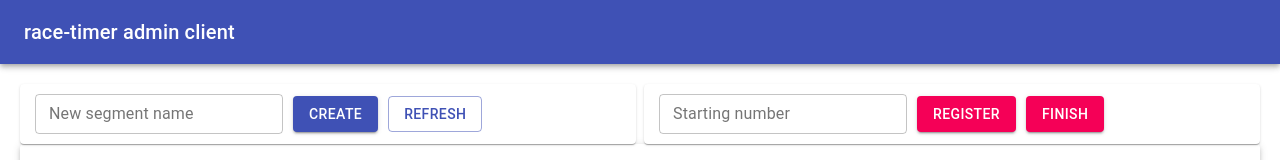
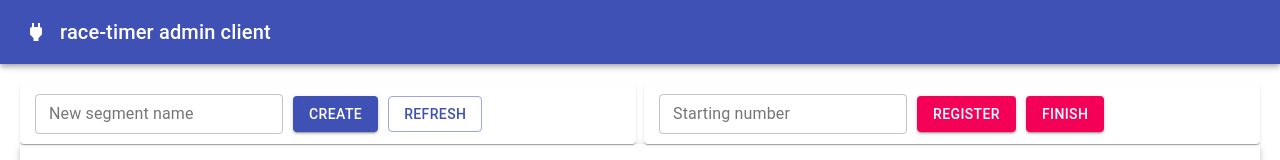
Before and after one commit to dadikovi/race-timer, a React (Create React App) app in the folder client_admin/: page / in a window 1280 px wide. Shown: the top 160 px of the page. Built offline with nearby package versions, Linux system fonts and the light colour scheme; no server answers.

Commit message:
Admin features are hideable

```diff
--- a/client_admin/src/AdminPanel.tsx
+++ b/client_admin/src/AdminPanel.tsx
@@ -12,7 +12,11 @@ function refresh(setResults: Function, setSegments: Function) {
   getSegments().then(segments => setSegments(segments));
 }
 
-export default function AdminPanel() {
+interface AdminPanelProps {
+  displayAdminFeatures: boolean
+}
+
+export default function AdminPanel(props: AdminPanelProps) {
 
   const [segments, setSegments] = useState<SegmentDto[] | undefined>();
   const [results, setResults] = useState<RaceResultsDo | undefined>();
@@ -24,22 +28,16 @@ export default function AdminPanel() {
   }, []);
 
   let segmentCards = []
-  let activeGroup = <ActiveGroup></ActiveGroup>
-
-  if (results && results.activeGroup) {
-    activeGroup = <ActiveGroup participants={results.activeGroup}></ActiveGroup>
-  }
-
   if (segments) {
     for (let segment of segments) {
-      segmentCards.push(<SegmentCard onRefresh={callRefresh} segment={segment}
+      segmentCards.push(<SegmentCard key={segment.name} onRefresh={callRefresh} segment={segment}
         participants={results?.segments.filter(s => s.segmentName === segment.name)[0].participants}></SegmentCard>)
     }
   }
 
   return(
     <div>
-      <Grid container spacing={1}>
+      {props.displayAdminFeatures && <Grid container spacing={1}>
         <Grid item xs={6}>
           <Paper style={{padding: '10px'}}>
             <CreateSegmentForm
@@ -51,10 +49,10 @@ export default function AdminPanel() {
             <ScannerMock mockChanged={callRefresh}></ScannerMock>
           </Paper>
         </Grid>
-      </Grid>
+      </Grid>}
 
+      {props.displayAdminFeatures && <ActiveGroup participants={results?.activeGroup}></ActiveGroup>}
 
-      {activeGroup}
       {segmentCards}
     </div>
   );
--- a/client_admin/src/App.tsx
+++ b/client_admin/src/App.tsx
@@ -1,22 +1,40 @@
 import AdminPanel from './AdminPanel'
 import ErrorBoundary from './ErrorBoundary'
 import './App.css';
-import { AppBar, Toolbar, Typography, Snackbar } from "@material-ui/core";
-import Alert from '@material-ui/lab/Alert';
+import { AppBar, Toolbar, Typography, IconButton } from "@material-ui/core";
+import PowerOffIcon from '@material-ui/icons/PowerOff';
+import PowerIcon from '@material-ui/icons/Power';
+import { useState } from 'react';
 
 function App() {
+
+  let [adminOn, switchAdmin] = useState<boolean>(true)
+
+  const switchAdminIcon = adminOn ? <PowerIcon /> : <PowerOffIcon />
+  const onAdminSwitched = () => {
+    if (adminOn) {
+      switchAdmin(false)
+    } else {
+      switchAdmin(true)
+    }
+  }
+
+
   return (
     <div className="App">
       <ErrorBoundary>
         <AppBar position="static">
         <Toolbar>
-          <Typography variant="h6">
+        <IconButton onClick={onAdminSwitched} edge="start" color="inherit" aria-label="menu">
+          {switchAdminIcon}
+        </IconButton>
+          {adminOn &&<Typography variant="h6">
             race-timer admin client
-          </Typography>
+          </Typography>}
         </Toolbar>
       </AppBar>
       <main>
-        <AdminPanel></AdminPanel>
+        <AdminPanel displayAdminFeatures={adminOn}></AdminPanel>
       </main>
       </ErrorBoundary>
     </div>
--- a/client_admin/src/Participants.tsx
+++ b/client_admin/src/Participants.tsx
@@ -18,6 +18,7 @@ export default function Participants(props: ParticipantsProps) {
             label += ` (${partipant.raceTimeMs / 1000} s)`
         }
         participants.push(<Chip
+            key={label}
             variant="outlined"
             icon={icon}
             label={label}
--- a/client_admin/src/SegmentCard.tsx
+++ b/client_admin/src/SegmentCard.tsx
@@ -1,5 +1,5 @@
 import React from 'react';
-import { Accordion, AccordionDetails, AccordionSummary, Typography, Button, IconButton, Box } from "@material-ui/core";
+import { Accordion, AccordionDetails, AccordionSummary, Typography, IconButton, Box } from "@material-ui/core";
 import ExpandMoreIcon from '@material-ui/icons/ExpandMore';
 import AddCircleIcon from '@material-ui/icons/AddCircle';
 import { ParticipantDto, SegmentDto } from './model';
```
